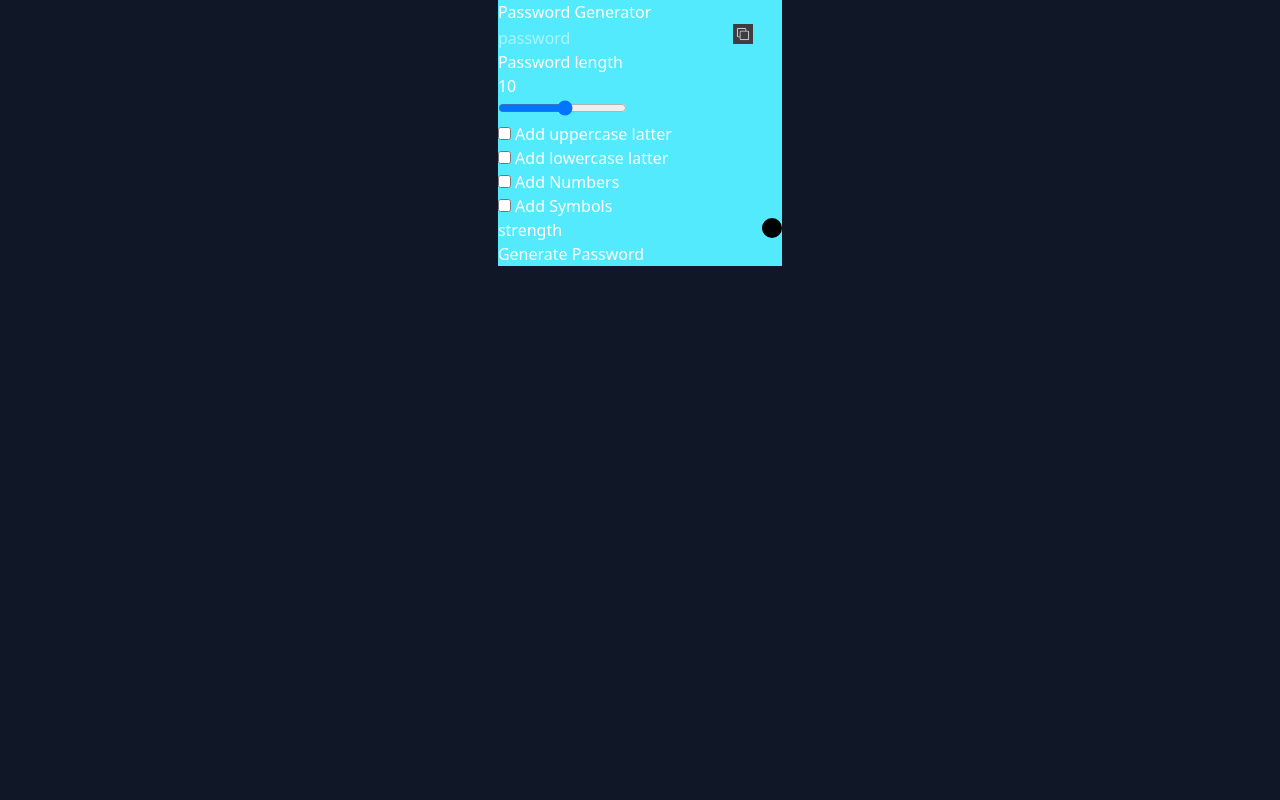
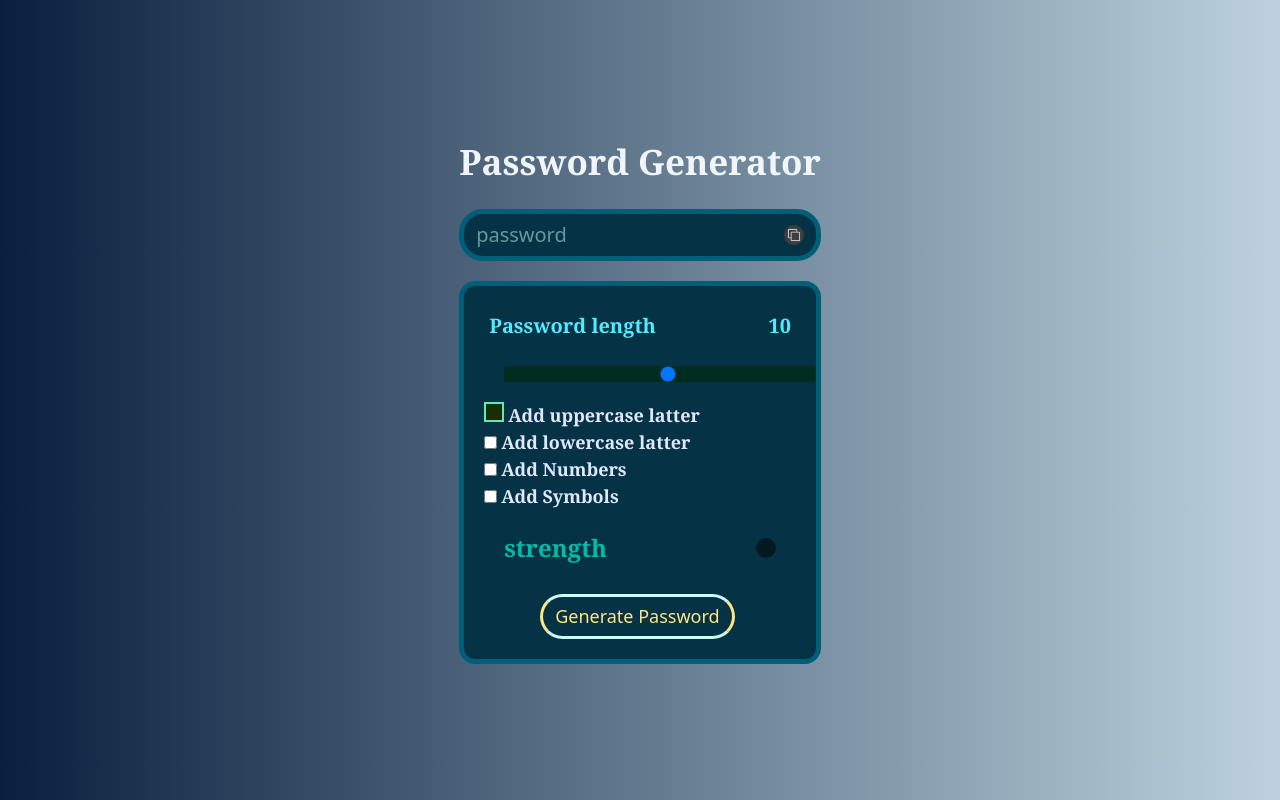
Before and after one commit to vishalrajput21-droid/Password-Generator-Mini-Project-, a website: page index.html in a window 1280 px wide. Drawn offline with Linux system fonts and the light colour scheme.

Commit message:
apply styling

```diff
--- a/index.html
+++ b/index.html
@@ -6,45 +6,59 @@
     <title>password generator</title>
     <link rel="stylesheet" href="./dist/styles.css">
 </head>
-<body class="bg-gray-900 w-full h-full flex flex-col justify-center items-center ">
-   <div class="wrapper  text-white bg-cyan-300">
+<body class="bg-custom-gradient w-full min-h-screen flex flex-col justify-center items-center ">
+        <div>
 
-        <h1>Password Generator</h1>
-        <div>
-        <input readonly placeholder="password" password-display>
-        <button  copy-btn>
+        <h1 class="font-serif font-bold text-[35px] text-slate-100">Password Generator</h1>
+        <div class="bg-cyan-950  rounded-3xl flex justify-between px-3 py-1.5
+         border-5 border-cyan-800 mt-5">
+        <input readonly placeholder="password" password-display class=" appearance-nonefont-bold text-[20px] text-cyan-100">
+        <button  copy-btn >
             <span copy-msg-display></span>
-            <img src="./asset/copy image icon.png" class="size-5">
+            <img src="./asset/copy image icon.png"
+             class="size-5 rounded-full ">
         </button>
          </div>
-         <div class="data-indicator">
-            <h2>Password length</h2>
-            <p pass-length>0</p>
-            <input type="range" max="20" min="1" step="1" slider>
-            </div>
+         <div class="bg-cyan-950 relative
+         border-5 rounded-2xl border-cyan-800 mt-5 p-5">
+               <div class="data-indicator flex  justify-between">
+            <h2 class="font-serif font-semibold text-[20px] text-cyan-300 m-1.25">Password length</h2>
+            <p pass-length class="font-serif font-semibold text-[20px] text-cyan-300 m-1.25">0</p>
+        </div>
+            <input type="range" max="20" id="slider" min="1" step="1" slider class="m-5 cursor-pointer appearance-none bg-emerald-950 w-full ">
 
-    <div>
-        <input type="checkbox" id="uppercase" name="uppercase">
-        <label for="uppercase"> Add uppercase latter</label>
+
+    <div class="">
+        <input type="checkbox" id="uppercase" name="uppercase" class=" appearance-none size-5 border-2 border-emerald-300 hover: bg-lime-950">
+        <label for="uppercase" class="font-serif font-semibold text-[18px] text-indigo-100 "> Add uppercase latter</label>
     </div>
-    <div>
+    <div class="">
         <input type="checkbox" id="lowercase" name="lowercase">
-        <label for="lowercase"> Add lowercase latter</label>
+        <label for="lowercase" class="font-serif font-semibold text-[18px] text-indigo-100 "> Add lowercase latter</label>
     </div>
-    <div>
+    <div class="">
         <input type="checkbox" id="numbers" name="numbers">
-        <label for="numbers"> Add Numbers</label>
+        <label for="numbers" class="font-serif font-semibold text-[18px] text-indigo-100 "
+        > Add Numbers</label>
     </div>
-    <div>
+    <div class="">
         <input type="checkbox" id="symbols" name="symbols">
-        <label for="symbols"> Add Symbols</label>
+        <label for="symbols" class="font-serif font-semibold text-[18px] text-indigo-100 "> Add Symbols</label>
     </div>
-<div class="flex gap-50">
-    <p>strength</p>
-    <div class="size-5 rounded-full bg-black" strength-indicator></div>
+<div class="flex justify-between p-5">
+    <p class="font-serif font-bold text-[24px] text-teal-500">strength</p>
+    <div class="size-5 translate-y-2 rounded-full bg-black  animate-pulse" strength-indicator></div>
 </div>
 
-<button class="pass-gen">Generate Password</button>
+<button class="pass-gen border-3  translate-x-14 mt-2
+ border-b-teal-100 border-t-cyan-100
+ text-[18px]
+  text-amber-200
+   px-3 py-1.5
+   rounded-3xl">Generate Password</button>
+
+
+         </div>
 
 
 
--- a/styles.css
+++ b/styles.css
@@ -1 +1,8 @@
 @import "tailwindcss";
+@import "tailwindcss";
+
+@layer utilities {
+  .bg-custom-gradient {
+    background-image: linear-gradient(90deg, #08203E, #bdd2de);
+  }
+}
```
Also changed, not shown: dist/styles.css.
